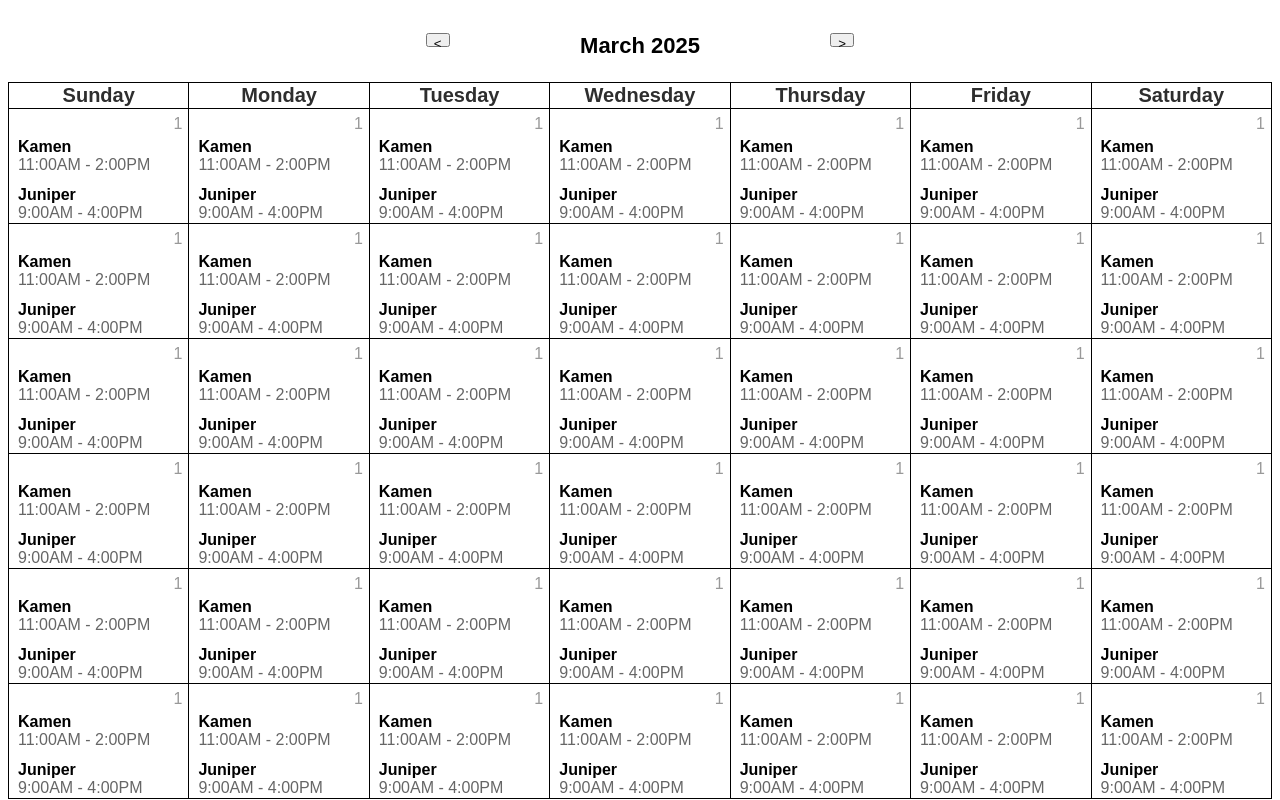
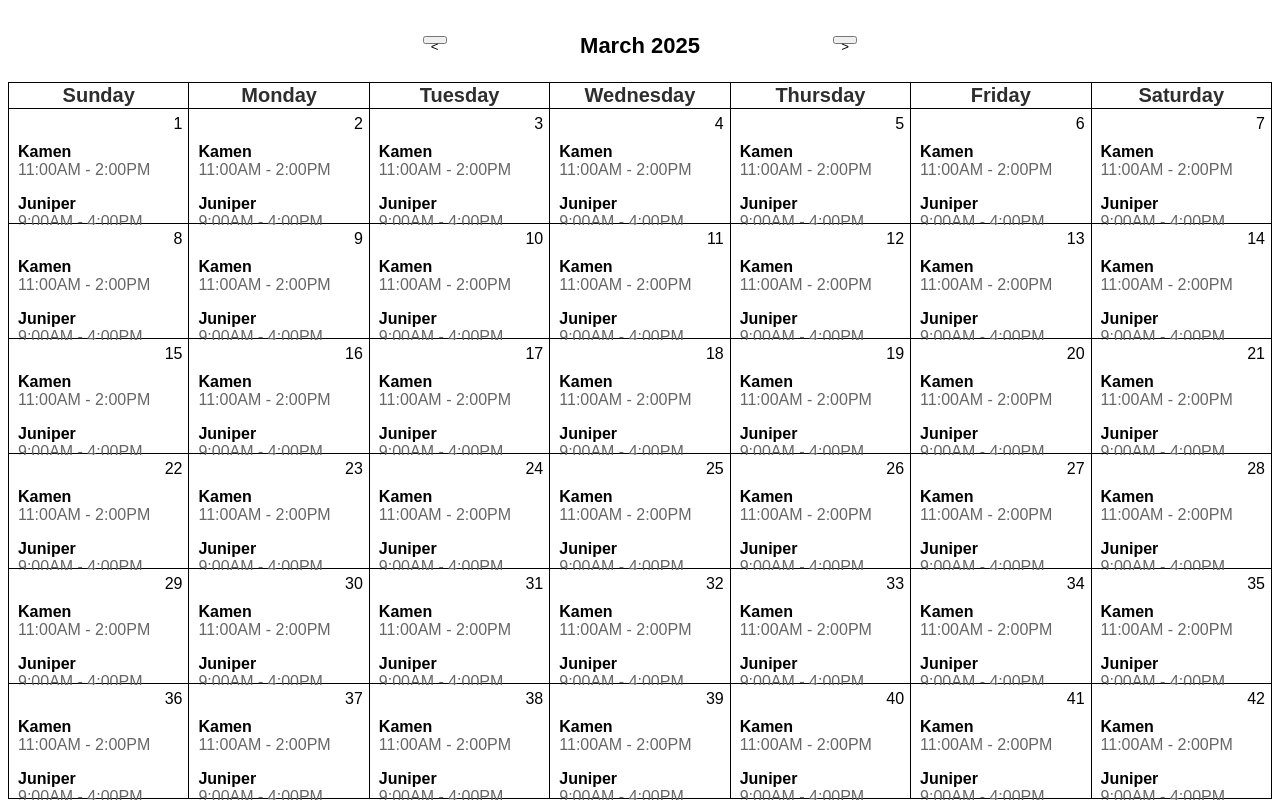
Before and after one commit to branansmith/Schedulizer, a React (Vite) app in the folder frontend/: page / in a window 1280 px wide. Built offline with nearby package versions, Linux system fonts and the light colour scheme.

Commit message:
Date updates and is passed to components

```diff
--- a/frontend/components/Calendar.jsx
+++ b/frontend/components/Calendar.jsx
@@ -1,80 +1,49 @@
 import CalendarDay from './CalendarDay';
+import { useCalendarTitle } from './CalendarTitleContext';
 
-const seven = 20;
+
+const totalCalendarDays = 42;
 
 function Calendar() {
+
+    const title = useCalendarTitle();
+    const days = Array.from({ length: totalCalendarDays }, (_, i) => i + 1);
+
+    const rows = [];
+    for (let i = 0; i < days.length; i += 7) {
+        rows.push(days.slice(i, i + 7));
+    }
+
     return (
         <>
             <div className="calendar-container">
-                <table className = "table-container">
-                    <tr className = "calendar-headers">
+                <table className="table-container">
+                    <thead>
+                        <tr className="calendar-headers">
                             <th className="calendar-day-names">Sunday</th>
                             <th className="calendar-day-names">Monday</th>
                             <th className="calendar-day-names">Tuesday</th>
                             <th className="calendar-day-names">Wednesday</th>
                             <th className="calendar-day-names">Thursday</th>
                             <th className="calendar-day-names">Friday</th>
-                        <th>Saturday</th>
+                            <th className="calendar-day-names">Saturday</th>
                         </tr>
-                    <tr className="first-week">
-                        <td><CalendarDay/></td>
-                        <td><CalendarDay/></td>
-                        <td><CalendarDay/></td>
-                        <td><CalendarDay/></td>
-                        <td><CalendarDay/></td>
-                        <td><CalendarDay/></td>
-                        <td><CalendarDay/></td>
+                    </thead>
+                    <tbody>
+                        {rows.map((week, index) => (
+                            <tr key={index}>
+                                {week.map(day => (
+                                    <td key={day}>
+                                        <CalendarDay day={day} />
+                                    </td>
+                                ))}
                             </tr>
-                    <tr className="first-week">
-                        <td><CalendarDay/></td>
-                        <td><CalendarDay/></td>
-                        <td><CalendarDay/></td>
-                        <td><CalendarDay/></td>
-                        <td><CalendarDay/></td>
-                        <td><CalendarDay/></td>
-                        <td><CalendarDay/></td>
-                    </tr>
-                    <tr className="first-week">
-                        <td><CalendarDay/></td>
-                        <td><CalendarDay/></td>
-                        <td><CalendarDay/></td>
-                        <td><CalendarDay/></td>
-                        <td><CalendarDay/></td>
-                        <td><CalendarDay/></td>
-                        <td><CalendarDay/></td>
-                    </tr>
-                    <tr className="first-week">
-                        <td><CalendarDay/></td>
-                        <td><CalendarDay/></td>
-                        <td><CalendarDay/></td>
-                        <td><CalendarDay/></td>
-                        <td><CalendarDay/></td>
-                        <td><CalendarDay/></td>
-                        <td><CalendarDay/></td>
-                    </tr>
-                    <tr className="first-week">
-                        <td><CalendarDay/></td>
-                        <td><CalendarDay/></td>
-                        <td><CalendarDay/></td>
-                        <td><CalendarDay/></td>
-                        <td><CalendarDay/></td>
-                        <td><CalendarDay/></td>
-                        <td><CalendarDay/></td>
-                    </tr>
-                    <tr className="first-week">
-                        <td><CalendarDay/></td>
-                        <td><CalendarDay/></td>
-                        <td><CalendarDay/></td>
-                        <td><CalendarDay/></td>
-                        <td><CalendarDay/></td>
-                        <td><CalendarDay/></td>
-                        <td><CalendarDay/></td>
-                    </tr>
+                        ))}
+                    </tbody>
                 </table>
             </div>
         </>
-
-    )
+    );
 }
 
 export default Calendar;
--- a/frontend/components/CalendarDay.jsx
+++ b/frontend/components/CalendarDay.jsx
@@ -1,10 +1,10 @@
 import EmployeeContainer from './EmployeeContainer';
 
-function CalendarDay() {
+function CalendarDay({day}) {
     return(
         <>
             <div className="calendar-day">
-                <p className = "day-number">1</p>
+                <p className = "day-number">{day}</p>
                 <EmployeeContainer/>
             </div>
         </>
--- a/frontend/components/CalendarTitle.jsx
+++ b/frontend/components/CalendarTitle.jsx
@@ -1,16 +1,24 @@
 import { useState } from 'react';
+import { useCalendarTitle } from './CalendarTitleContext';
 
 const currentDate = new Date();
 
 function CalendarTitle() {
+  // Initialize the month and year based on the current date
   const [monthName, setMonth] = useState(currentDate.toLocaleString('default', { month: 'long' }));
   const [year, setYear] = useState(currentDate.getFullYear());
+  const { title, setTitle } = useCalendarTitle();
 
   const updateDate = (increment) => {
+    // First, update the currentDate object
     currentDate.setMonth(currentDate.getMonth() + increment);
+
+    // Then, update the month and year state based on the updated currentDate
     setMonth(currentDate.toLocaleString('default', { month: 'long' }));
     setYear(currentDate.getFullYear());
-    }
+
+    setTitle(title => [`${currentDate.toLocaleString('default', { month: 'long' })}` + " " + `${currentDate.getFullYear()}`]);
+  };
 
   return (
     <>
@@ -18,7 +26,7 @@ function CalendarTitle() {
       <div className="calendar-title-container">
         <button className="month-button" onClick={() => updateDate(-1)}>&lt;</button>
         <div className="calendar-title-box">
-                    <h3 className="calendar-title">{monthName} {year}</h3>
+          <h3 className="calendar-title">{title}</h3>
         </div>
         <button className="month-button" onClick={() => updateDate(1)}>&gt;</button>
       </div>
--- /dev/null
+++ b/frontend/components/CalendarTitleContext.jsx
@@ -0,0 +1,24 @@
+import React, { createContext, useContext, useState} from 'react';
+
+const CalendarTitleContext = createContext();
+
+export const useCalendarTitle = () => {
+  return useContext(CalendarTitleContext);
+};
+
+export const CalendarTitleProvider = ({ children }) => {
+  const date = new Date();
+  const currentMonth = date.toLocaleString('default', { month: 'long' })
+  const currentYear = date.getFullYear();
+  const defaultTitle = currentMonth + " " + currentYear;
+
+  const [title, setTitle] = useState(defaultTitle);
+
+  return (
+    <CalendarTitleContext.Provider value={{ title, setTitle }}>
+      {children}
+    </CalendarTitleContext.Provider>
+  );
+};
+
+export default CalendarTitleContext;
--- a/frontend/src/App.jsx
+++ b/frontend/src/App.jsx
@@ -1,12 +1,15 @@
 import CalendarTitle from '../components/CalendarTitle'
 import Calendar from '../components/Calendar'
+import {CalendarTitleProvider} from '../components/CalendarTitleContext'
 
 function App() {
 
   return (
     <>
+    <CalendarTitleProvider>
       <CalendarTitle/>
       <Calendar/>
+      </CalendarTitleProvider>
     </>
   )
 }
--- a/frontend/src/index.css
+++ b/frontend/src/index.css
@@ -20,7 +20,7 @@
 
 .month-button {
   display: flex;
-  margin: 25px;
+  margin: 28px;
 }
 
 * {
@@ -72,10 +72,14 @@ td {
 }
 
 .day-number {
+  font-size: 16px;
   text-align: right;
   padding: 5px;
-  margin: 0;
-  color: hsl(0,0%,60%);
+  margin-right: 0px;
+  margin-bottom: 5px;
+  margin-left: 0;
+  margin-top: 0;
+  color: hsl(0,0%,0%);
 }
 
 
@@ -88,7 +92,7 @@ td {
 }
 
 .employee-and-time {
-  margin-bottom: 12px;
+  margin-bottom: 16px;
   margin-right: 5px;
 }
 
```
Lines whose indentation alone changed are shown as unchanged.
